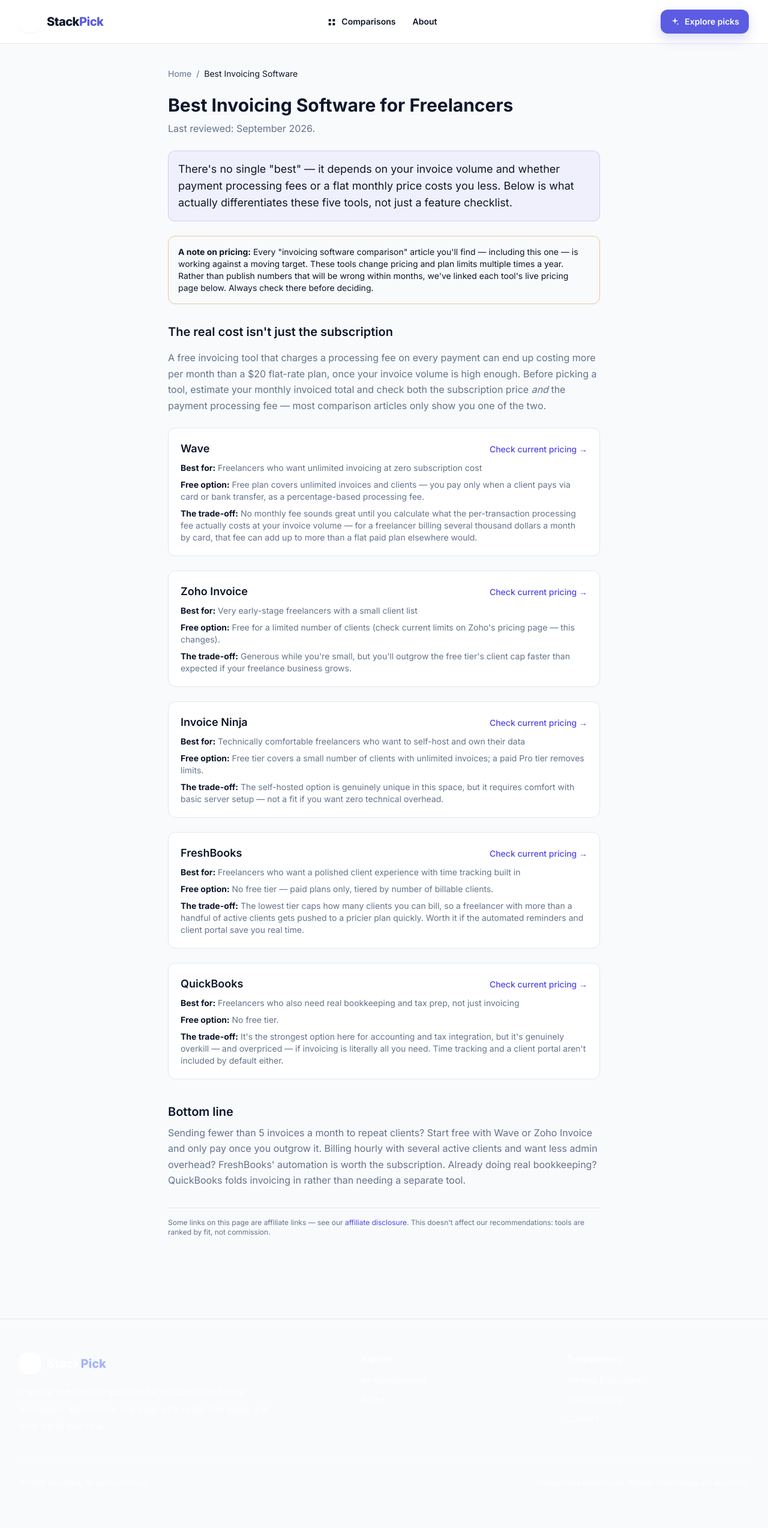
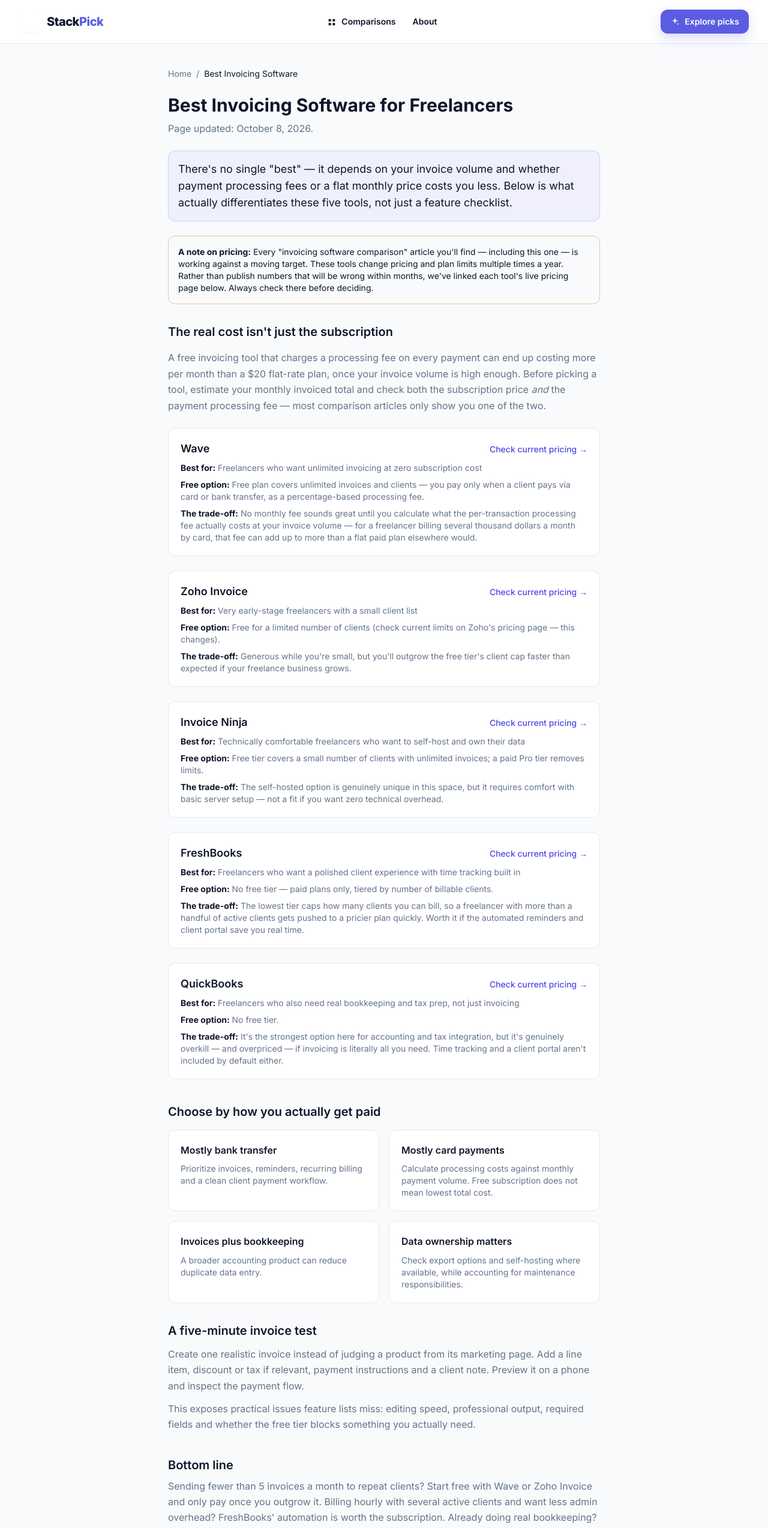
Before and after one commit to LinukaBandara/StackPick, a Next.js app: page /best/invoicing-software in a window 1280 px wide. Shown: the top 2547 px of the page at 60% size. Built offline with nearby package versions, Linux system fonts and the light colour scheme; no server answers.

Commit message:
Upgrade article quality: app/best/invoicing-software/page.tsx

```diff
--- a/app/best/invoicing-software/page.tsx
+++ b/app/best/invoicing-software/page.tsx
@@ -14,7 +14,7 @@ const articleJsonLd = {
   headline: "Best Invoicing Software for Freelancers",
   description: "An honest, fee-aware comparison of invoicing tools for freelancers.",
   url: "/best/invoicing-software",
-  dateModified: "2026-09-24",
+  dateModified: "2026-10-08",
 };
 
 interface Tool {
@@ -82,7 +82,7 @@ export default function InvoicingSoftwarePage() {
       </nav>
 
       <h1 className="text-3xl font-bold text-ink mb-2">Best Invoicing Software for Freelancers</h1>
-      <p className="text-slate mb-1">Last reviewed: September 2026.</p>
+      <p className="text-slate mb-1">Page updated: October 8, 2026.</p>
       <p className="text-lg text-ink bg-indigo/5 border border-indigo/20 rounded-card p-4 my-6">
         There's no single "best" — it depends on your invoice volume and whether payment
         processing fees or a flat monthly price costs you less. Below is what actually
@@ -133,6 +133,16 @@ export default function InvoicingSoftwarePage() {
         ))}
       </div>
 
+      <h2 className="text-xl font-semibold text-ink mt-10 mb-4">Choose by how you actually get paid</h2>
+      <div className="grid gap-4 sm:grid-cols-2 mb-8">
+        <div className="rounded-card border border-borderc bg-white p-5"><h3 className="font-semibold text-ink mb-2">Mostly bank transfer</h3><p className="text-sm text-slate">Prioritize invoices, reminders, recurring billing and a clean client payment workflow.</p></div>
+        <div className="rounded-card border border-borderc bg-white p-5"><h3 className="font-semibold text-ink mb-2">Mostly card payments</h3><p className="text-sm text-slate">Calculate processing costs against monthly payment volume. Free subscription does not mean lowest total cost.</p></div>
+        <div className="rounded-card border border-borderc bg-white p-5"><h3 className="font-semibold text-ink mb-2">Invoices plus bookkeeping</h3><p className="text-sm text-slate">A broader accounting product can reduce duplicate data entry.</p></div>
+        <div className="rounded-card border border-borderc bg-white p-5"><h3 className="font-semibold text-ink mb-2">Data ownership matters</h3><p className="text-sm text-slate">Check export options and self-hosting where available, while accounting for maintenance responsibilities.</p></div>
+      </div>
+      <h2 className="text-xl font-semibold text-ink mb-3">A five-minute invoice test</h2>
+      <p className="text-slate mb-3">Create one realistic invoice instead of judging a product from its marketing page. Add a line item, discount or tax if relevant, payment instructions and a client note. Preview it on a phone and inspect the payment flow.</p>
+      <p className="text-slate mb-6">This exposes practical issues feature lists miss: editing speed, professional output, required fields and whether the free tier blocks something you actually need.</p>
       <h2 className="text-xl font-semibold text-ink mt-10 mb-2">Bottom line</h2>
       <p className="text-slate">
         Sending fewer than 5 invoices a month to repeat clients? Start free with Wave or Zoho
```
